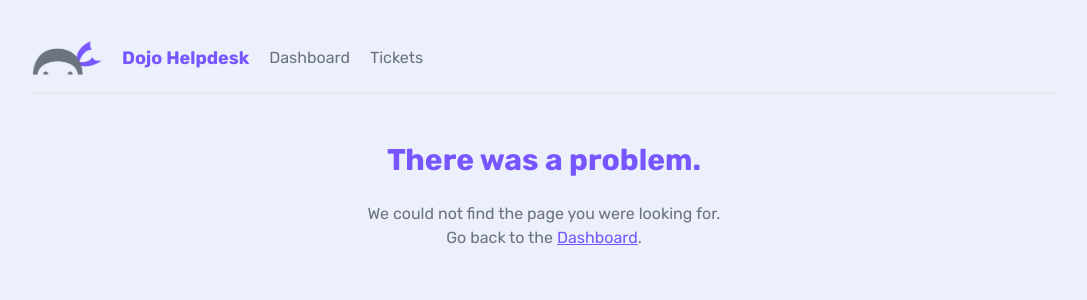
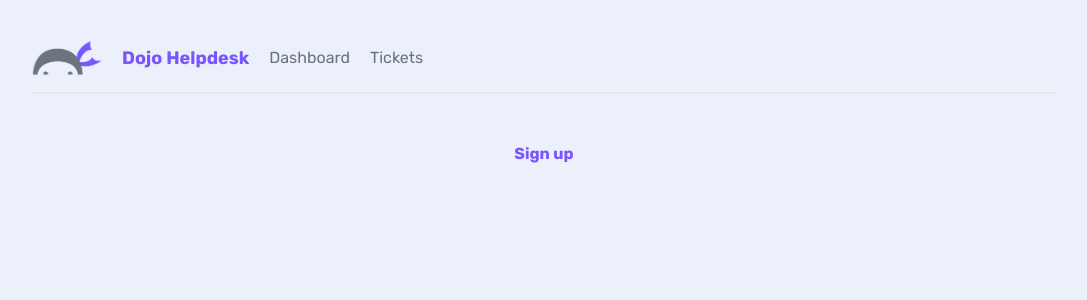
Before and after one commit to jdwjdwjdw/dojo-helpdesk, a Next.js app: page /signup in a window 1280 px wide. Before the commit this address had no page. Shown: the top 300 px of the page, without its empty margins (96-1183 px from the left). Built offline with nearby package versions, Linux system fonts and the light colour scheme.

Commit message:
Add initial signup and login pages, reorganize app structure to have auth and dashboard route groups

```diff
--- /dev/null
+++ b/app/(auth)/login/page.jsx
@@ -0,0 +1,7 @@
+export default function Login() {
+  return (
+    <main>
+      <h2 className="text-center">Log in</h2>
+    </main>
+  )
+}
--- /dev/null
+++ b/app/(auth)/signup/page.jsx
@@ -0,0 +1,7 @@
+export default function Signup() {
+  return (
+    <main>
+      <h2 className="text-center">Sign up</h2>
+    </main>
+  )
+}
```
Also changed, not shown: app/(dashboard)/loading.jsx (renamed from app/loading.jsx), app/(dashboard)/not-found.jsx (renamed from app/not-found.jsx), app/(dashboard)/page.jsx (renamed from app/page.jsx), app/(dashboard)/tickets/TicketList.jsx (renamed from app/tickets/TicketList.jsx), app/(dashboard)/tickets/[id]/page.jsx (renamed from app/tickets/[id]/page.jsx), app/(dashboard)/tickets/create/createForm.jsx (renamed from app/tickets/create/createForm.jsx), app/(dashboard)/tickets/create/page.jsx (renamed from app/tickets/create/page.jsx), app/(dashboard)/tickets/not-found.jsx (renamed from app/tickets/not-found.jsx), app/(dashboard)/tickets/page.jsx (renamed from app/tickets/page.jsx).
